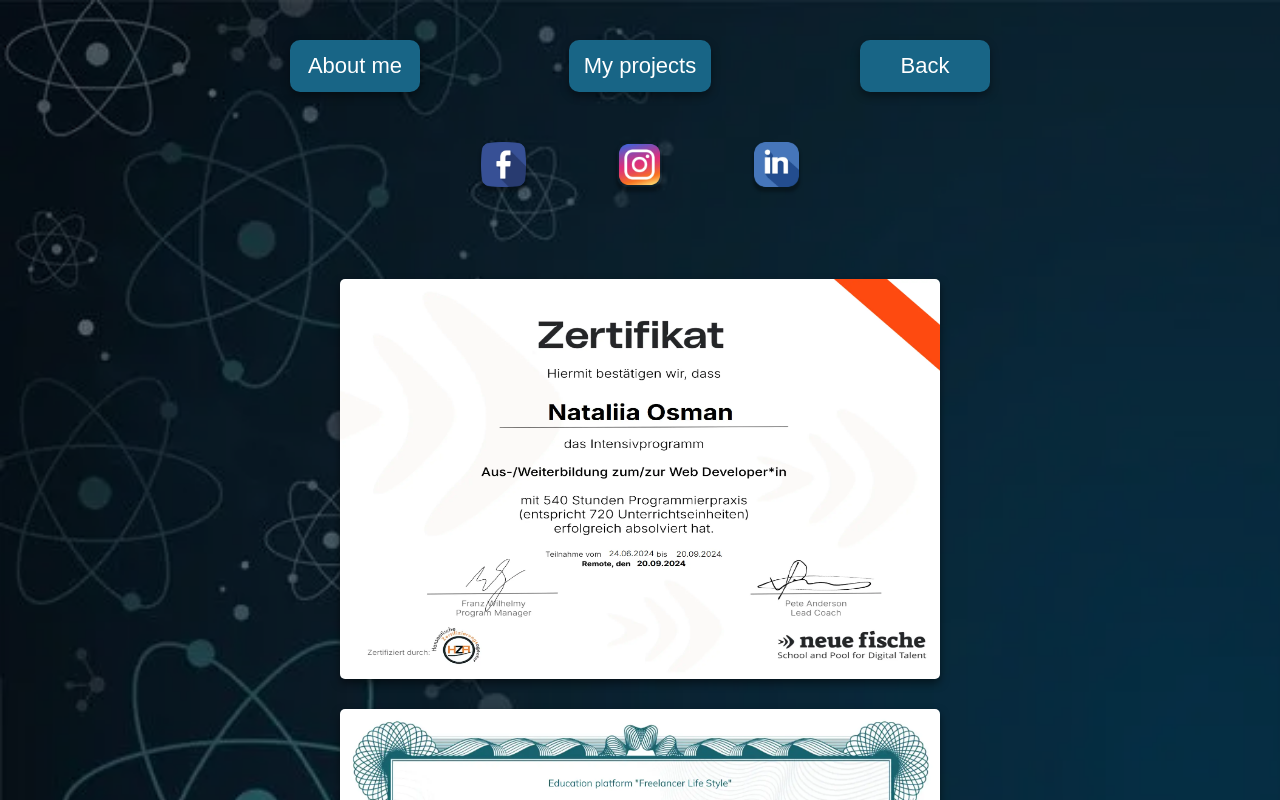
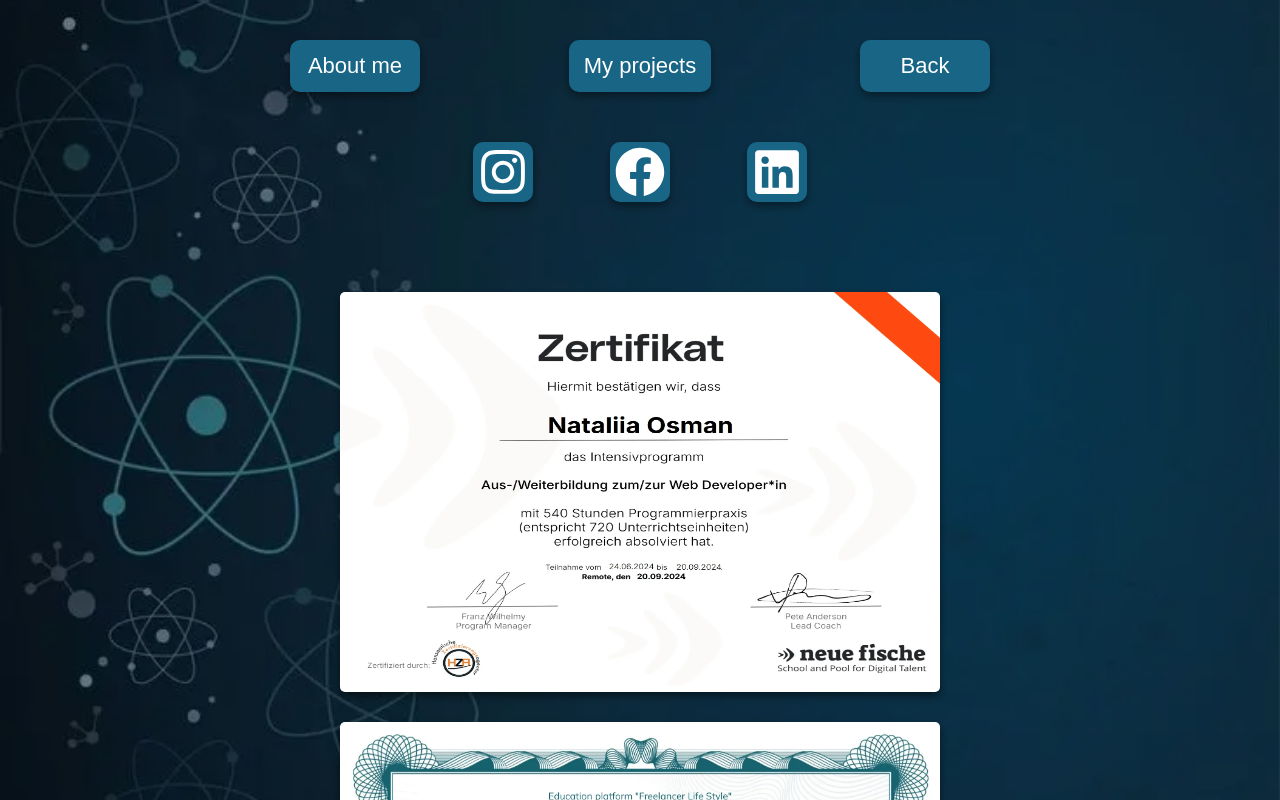
Before and after one commit to natush-NO/natush-website, a Next.js app: page /certificatesPage in a window 1280 px wide. Shown: the top 800 px of the page. Built offline with nearby package versions, Linux system fonts and the light colour scheme; a web font is replaced by a local one.

Commit message:
Updet a style body

```diff
--- a/components/Header/Header.js
+++ b/components/Header/Header.js
@@ -10,27 +10,10 @@ import {
   StyledSocialItems,
   StyledSocialItem,
   StyledSocialLink,
-  StyledSocialImage,
 } from "./StyledHeader";
 import { StyledMainContainer } from "../StyledIndex";
-
-const socialLinks = [
-  {
-    href: "https://www.facebook.com/share/1pWFnzSbYqtE1Weo/?mibextid=LQQJ4d",
-    alt: "Facebook",
-    src: "/logos/facebook_logo.webp",
-  },
-  {
-    href: "https://www.instagram.com/natush_no?igsh=M2l2NmxpZzRwNDFk&utm_source=qr",
-    alt: "Instagram",
-    src: "/logos/instagram_logo.webp",
-  },
-  {
-    href: "https://www.linkedin.com/in/nataliia-osman-1a48152b9/",
-    alt: "LinkedIn",
-    src: "/logos/linkedin-logo.webp",
-  },
-];
+<FaInstagram size={30} color="#E4405F" />;
+import { FaInstagram, FaFacebook, FaLinkedin } from "react-icons/fa";
 
 export default function Header({
   isBack,
@@ -42,6 +25,7 @@ export default function Header({
   const router = useRouter();
   const [isMenuOpen, setIsMenuOpen] = useState(false);
   const [isMobile, setIsMobile] = useState(false);
+  const [iconSize, setIconSize] = useState(50);
 
   const handleNavigation = (path) => {
     if (path) {
@@ -58,6 +42,7 @@ export default function Header({
   useEffect(() => {
     const handleResize = () => {
       setIsMobile(window.innerWidth < 700);
+      setIconSize(window.innerWidth < 768 ? 30 : 50);
     };
 
     handleResize();
@@ -67,6 +52,21 @@ export default function Header({
       window.removeEventListener("resize", handleResize);
     };
   }, []);
+
+  const socialImageSvg = [
+    { icon: <FaInstagram size={iconSize} />, alt: "Instagram" },
+    { icon: <FaFacebook size={iconSize} />, alt: "Facebook" },
+    { icon: <FaLinkedin size={iconSize} />, alt: "LinkedIn" },
+  ];
+
+  const socialLinks = [
+    { href: "https://www.instagram.com/natush_no", alt: "Instagram" },
+    {
+      href: "https://www.facebook.com/share/1pWFnzSbYqtE1Weo",
+      alt: "Facebook",
+    },
+    { href: "https://www.linkedin.com/in/nataliia-osman", alt: "LinkedIn" },
+  ];
 
   return (
     <StyledHeader>
@@ -159,15 +159,23 @@ export default function Header({
               </StyledNavItem>
             </StyledNavItems>
           )}
-
           <StyledSocialItems>
-            {socialLinks.map(({ href, alt, src }) => (
-              <StyledSocialItem key={alt}>
-                <StyledSocialLink href={href} target="_blank" aria-label={alt}>
-                  <StyledSocialImage src={src} alt={alt} fill sizes="50px" />
-                </StyledSocialLink>
-              </StyledSocialItem>
-            ))}
+            {socialLinks.map(({ href, alt }) => {
+              const matchingIcon = socialImageSvg.find(
+                (item) => item.alt === alt
+              );
+              return (
+                <StyledSocialItem key={alt}>
+                  <StyledSocialLink
+                    href={href}
+                    target="_blank"
+                    aria-label={alt}
+                  >
+                    {matchingIcon ? matchingIcon.icon : null}
+                  </StyledSocialLink>
+                </StyledSocialItem>
+              );
+            })}
           </StyledSocialItems>
         </StyledNavHeader>
       </StyledMainContainer>
--- a/components/Header/StyledHeader.js
+++ b/components/Header/StyledHeader.js
@@ -99,32 +99,30 @@ export const StyledSocialItem = styled.li`
 `;
 
 export const StyledSocialLink = styled(Link)`
-  width: 30px;
-  height: 30px;
+  width: 40px;
+  height: 40px;
+  display: flex;
+  justify-content: center;
+  align-items: center;
   overflow: hidden;
-  position: relative;
-  transition: opacity 0.7s ease;
+  background-color: rgb(24, 101, 134);
+  box-shadow: 0 4px 8px rgba(0, 0, 0, 0.4);
+  transition: color 0.6s ease-in;
 
   @media (min-width: 600px) {
-    width: 35px;
-    height: 35px;
+    width: 50px;
+    height: 50px;
   }
 
   @media (min-width: 1000px) {
-    width: 45px;
-    height: 45px;
+    width: 60px;
+    height: 60px;
   }
 
   @media (hover: hover) {
     &:hover {
-      opacity: 0.6;
-      box-shadow: none;
+      color: rgba(0, 0, 255, 0.452);
+      transition: color 0.9s ease;
     }
   }
 `;
-
-export const StyledSocialImage = styled(Image)`
-  object-fit: cover;
-  width: 100%;
-  height: 100%;
-`;
--- /dev/null
+++ b/components/StyledBackgroundImgBody.js
@@ -0,0 +1,21 @@
+import { styled } from "styled-components";
+
+export const StyledBackgroundImgBody = styled.div`
+  width: 100vw;
+  height: 100vh;
+
+  &::after {
+    content: "";
+    display: block;
+    background-image: url("/background/background.webp");
+    background-size: cover;
+    background-position: center;
+    background-repeat: no-repeat;
+    width: 100%;
+    height: 100%;
+    position: fixed;
+    top: 0;
+    left: 0;
+    z-index: -2;
+  }
+`;
--- /dev/null
+++ b/components/UpdateOverlayHeight.js
@@ -0,0 +1,26 @@
+import { useEffect } from "react";
+
+const UpdateOverlayHeight = () => {
+  useEffect(() => {
+    const updateOverlayHeight = () => {
+      document.documentElement.style.setProperty(
+        "--body-height",
+        `${document.body.scrollHeight}px`
+      );
+    };
+
+    updateOverlayHeight();
+
+    window.addEventListener("resize", updateOverlayHeight);
+    window.addEventListener("scroll", updateOverlayHeight);
+
+    return () => {
+      window.removeEventListener("resize", updateOverlayHeight);
+      window.removeEventListener("scroll", updateOverlayHeight);
+    };
+  }, []);
+
+  return null;
+};
+
+export default UpdateOverlayHeight;
--- a/package.json
+++ b/package.json
@@ -9,10 +9,12 @@
     "lint": "next lint"
   },
   "dependencies": {
+    "@fontsource/arima": "^5.1.1",
     "babel-plugin-styled-components": "^2.1.4",
-    "next": "14.2.6",
+    "next": "^14.2.23",
     "react": "^18",
     "react-dom": "^18",
+    "react-icons": "^5.4.0",
     "styled-components": "^6.1.13"
   },
   "devDependencies": {
--- a/pages/[id].js
+++ b/pages/[id].js
@@ -9,6 +9,7 @@ import {
   StyledAppLink,
   StyledBackButton,
 } from "@/components/StyledDetailsPage";
+import { StyledBackgroundImgBody } from "@/components/StyledBackgroundImgBody";
 
 const StyledTextNoTFound = styled.h1`
   text-align: center;
@@ -23,6 +24,7 @@ export default function ProjectDetails({ projectItems }) {
 
   if (!project) {
     return (
+      <StyledBackgroundImgBody>
         <StyledMain>
           <StyledMainContainer>
             <StyledTextNoTFound>Project not found</StyledTextNoTFound>
@@ -31,10 +33,12 @@ export default function ProjectDetails({ projectItems }) {
             </StyledBackButton>
           </StyledMainContainer>
         </StyledMain>
+      </StyledBackgroundImgBody>
     );
   }
 
   return (
+    <StyledBackgroundImgBody>
       <StyledMain>
         <StyledMainContainer>
           <StyledTitle>{project.title}</StyledTitle>
@@ -62,5 +66,6 @@ export default function ProjectDetails({ projectItems }) {
           </StyledBackButton>
         </StyledMainContainer>
       </StyledMain>
+    </StyledBackgroundImgBody>
   );
 }
--- a/pages/_app.js
+++ b/pages/_app.js
@@ -1,11 +1,11 @@
 import GlobalStyle from "@/styles";
 import { useState, useEffect } from "react";
 import projects from "@/lib/projectsData";
+import UpdateOverlayHeight from "@/components/UpdateOverlayHeight";
 
 export default function App({ Component, pageProps }) {
   const [showAboutMe, setShowAboutMe] = useState(false);
   const [projectItems, setProjectItems] = useState(projects);
-
   const [selectedItemId, setSelectedItemId] = useState(null);
 
   useEffect(() => {
@@ -24,6 +24,7 @@ export default function App({ Component, pageProps }) {
   return (
     <>
       <GlobalStyle />
+      <UpdateOverlayHeight />
       <Component
         {...pageProps}
         showAboutMe={showAboutMe}
--- a/pages/certificatesPage.js
+++ b/pages/certificatesPage.js
@@ -11,6 +11,7 @@ import {
 } from "@/components/StyledCertificate";
 
 import { StyledMain, StyledMainContainer } from "@/components/StyledIndex";
+import { StyledBackgroundImgBody } from "@/components/StyledBackgroundImgBody";
 
 export default function Certificates({ handleShowText }) {
   const [isModalOpen, setIsModalOpen] = useState(false);
@@ -47,6 +48,7 @@ export default function Certificates({ handleShowText }) {
 
   return (
     <>
+      <StyledBackgroundImgBody>
         <Header
           isBack={true}
           pageCertificate={true}
@@ -116,6 +118,7 @@ export default function Certificates({ handleShowText }) {
             </StyledModalImageContainer>
           </StyledModalOverlay>
         )}
+      </StyledBackgroundImgBody>
     </>
   );
 }
--- a/pages/projectsPage.js
+++ b/pages/projectsPage.js
@@ -2,6 +2,7 @@ import { styled } from "styled-components";
 import Header from "@/components/Header/Header";
 import { StyledMain, StyledMainContainer } from "@/components/StyledIndex";
 import ProjectItem from "@/components/ProjectItem/ProjectItem";
+import { StyledBackgroundImgBody } from "@/components/StyledBackgroundImgBody";
 
 export const StyledProjectContainer = styled.ul`
   width: 100%;
@@ -24,6 +25,7 @@ export default function ProjectsPage({
 }) {
   return (
     <>
+      <StyledBackgroundImgBody>
         <Header
           isBackProject={true}
           projectsPage={true}
@@ -42,6 +44,7 @@ export default function ProjectsPage({
             </StyledProjectContainer>
           </StyledMainContainer>
         </StyledMain>
+      </StyledBackgroundImgBody>
     </>
   );
 }
--- a/styles.js
+++ b/styles.js
@@ -1,4 +1,6 @@
 import { createGlobalStyle } from "styled-components";
+
+import "@fontsource/arima";
 
 export default createGlobalStyle`
 
@@ -8,27 +10,29 @@ export default createGlobalStyle`
   padding: 0;
   margin: 0;
   border: none;
-
   box-sizing: border-box;
 }
+
 *::before,
 *::after {
   display: inline-block;
 }
+
 a {
   text-decoration: none;
   color: inherit;
   display: inline-block;
   border-radius: 10px;
-  box-shadow: 0 4px 3px 1px rgba(0, 0, 0, 0.3);
+}
 
-}
 li {
   list-style: none;
 }
+
 img {
   vertical-align: top;
 }
+
 h1,
 h2,
 h3,
@@ -38,6 +42,7 @@ h6 {
   font-weight: inherit;
   font-size: inherit;
 }
+
 html {
   font-size: 10px;
 }
@@ -46,24 +51,23 @@ body {
   font-family: 'Arima', sans-serif;
   line-height: 1;
   font-weight: 600;
-  color: rgb(101, 180, 223);
+  background-color: rgb(101, 180, 223);
   color: white;
-  min-height: 100%;
+  min-height: 100vw;
   overflow-y: auto;
   overflow-x: hidden;
-  background-image: url("background/background.webp");
-  background-size: cover;
-
+  position: relative;
 
 &::after {
   content: "";
-  position: fixed;
+  position: absolute;
   top: 0;
   left: 0;
   width: 100%;
-  height: 100%;
-  background-color: rgba(0, 0, 0, 0.5);
+  height: var(--body-height);
+  background-color: rgba(0, 0, 0, 0.4);
   z-index: -1;
+  }
 }
 
 input,
@@ -73,11 +77,12 @@ textarea {
   font-size: inherit;
   line-height: inherit;
   color: inherit;
-  background-color: transparent;
 }
+
 input,
 textarea {
   width: 100%;
+  background-color: transparent;
 }
 
 label {
@@ -92,12 +97,12 @@ button {
   background-color: rgb(24, 101, 134);
   border-radius: 10px;
   box-shadow: 0 4px 8px rgba(0, 0, 0, 0.4);
-  transition: all 0.8s ease;
+  transition: color 0.6s ease-in-out;
 
   @media (hover: hover) {
     &:hover {
-      color: blue;
-      box-shadow: 0 4px 8px rgba(0, 0, 0, 0.1);
+  transition: color 0.9s ease;
+    color: rgba(0, 0, 255, 0.452);
     }
   }
 }
@@ -106,6 +111,7 @@ select,
 option {
   cursor: pointer;
 }
+
 input[type="text"],
 input[type="email"],
 input[type="tel"],
```
Also changed, not shown: pages/index.js (+10 -6 lines), 1 other file (tests, documents, lock files or other folders). Lines whose indentation alone changed are shown as unchanged.
